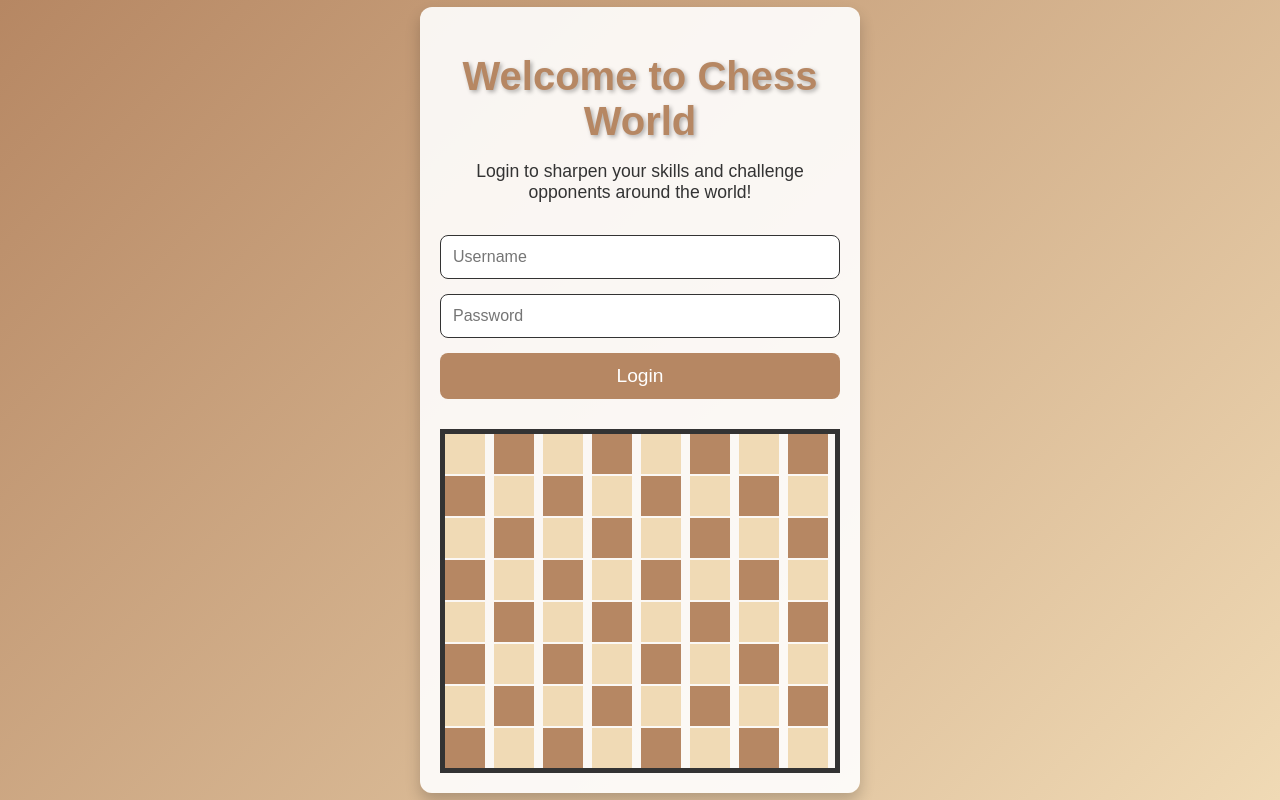
After one commit to PaoloWalsh/ChessBot, a PHP site: page /html/login.html in a window 1280 px wide. The commit adds this page. Run offline with PHP 8.4, Linux system fonts and the light colour scheme.

Commit message:
aggiunto un pò di stile e pagina login statica

```diff
--- /dev/null
+++ b/css/login.css
@@ -0,0 +1,124 @@
+:root {
+    --dark-square: rgb(182, 135, 99);
+    --light-square: rgb(240, 218, 181);
+    --primary-color: #333;
+    --accent-color: #f0a500;
+    --text-light: #fff;
+    --background: linear-gradient(135deg, var(--dark-square), var(--light-square));
+  }
+
+  body {
+    margin: 0;
+    padding: 0;
+    font-family: 'Arial', sans-serif;
+    background: var(--background);
+    color: var(--primary-color);
+    display: flex;
+    justify-content: center;
+    align-items: center;
+    height: 100vh;
+    overflow: hidden;
+  }
+
+  .container {
+    background: rgba(255, 255, 255, 0.9);
+    box-shadow: 0 8px 15px rgba(0, 0, 0, 0.2);
+    border-radius: 12px;
+    padding: 20px;
+    max-width: 400px;
+    width: 100%;
+    text-align: center;
+    animation: fadeIn 1s ease-in-out;
+  }
+
+  h1 {
+    font-size: 2.5rem;
+    color: var(--dark-square);
+    margin-bottom: 1rem;
+    text-shadow: 2px 2px 4px rgba(0, 0, 0, 0.3);
+  }
+
+  p {
+    font-size: 1.1rem;
+    margin-bottom: 2rem;
+  }
+
+  .login-form {
+    display: flex;
+    flex-direction: column;
+    gap: 15px;
+  }
+
+  input[type="text"],
+  input[type="password"] {
+    padding: 12px;
+    border-radius: 8px;
+    border: 1px solid var(--primary-color);
+    font-size: 1rem;
+    transition: border-color 0.3s;
+  }
+
+  input[type="text"]:focus,
+  input[type="password"]:focus {
+    outline: none;
+    border-color: var(--dark-square);
+  }
+
+  .login-btn {
+    background: var(--dark-square);
+    color: var(--text-light);
+    padding: 12px;
+    border: none;
+    border-radius: 8px;
+    font-size: 1.2rem;
+    cursor: pointer;
+    transition: background 0.3s, transform 0.2s;
+  }
+
+  .login-btn:hover {
+    background: var(--light-square);
+    color: var(--primary-color);
+    transform: scale(1.05);
+  }
+
+  .login-btn:active {
+    transform: scale(0.98);
+  }
+
+  .chessboard {
+    display: grid;
+    grid-template-columns: repeat(8, 1fr);
+    gap: 2px;
+    margin-top: 30px;
+    border: 5px solid var(--primary-color);
+  }
+
+  .chess-square {
+    width: 40px;
+    height: 40px;
+    display: flex;
+    justify-content: center;
+    align-items: center;
+    font-size: 1.2rem;
+    font-weight: bold;
+    color: rgba(0, 0, 0, 0.1);
+  }
+
+  .dark {
+    background-color: var(--dark-square);
+  }
+
+  .light {
+    background-color: var(--light-square);
+  }
+
+  @keyframes fadeIn {
+    from {
+      opacity: 0;
+      transform: translateY(30px);
+    }
+    to {
+      opacity: 1;
+      transform: translateY(0);
+    }
+  }
--- /dev/null
+++ b/html/login.html
@@ -0,0 +1,68 @@
+<!DOCTYPE html>
+<html lang="en">
+<head>
+  <meta charset="UTF-8">
+  <meta name="viewport" content="width=device-width, initial-scale=1.0">
+  <title>Chess Landing Page</title>
+  <link rel="stylesheet" href="../css/login.css">
+  <!-- <link rel="stylesheet" href="../css/header.css"> -->
+</head>
+<body>
+    <!-- <header>
+        <div>
+            <a href="html/login.html">
+                <img src="img/png/white_knight.png" alt="logo">
+            </a>
+        </div>
+        <nav class="header-nav">
+            <ul class="primary-navigation">
+                <li><a href="#">Home</a></li>
+                <li><a href="#">Game</a></li>
+                <li><a href="#">Classifiche</a></li>
+                <li><a href="#">Boh</a></li>
+            </ul>
+        </nav>
+    </header> -->
+  <div class="container">
+    <h1>Welcome to Chess World</h1>
+    <p>Login to sharpen your skills and challenge opponents around the world!</p>
+
+    <form class="login-form" onsubmit="login(event)">
+      <input type="text" id="username" placeholder="Username" required>
+      <input type="password" id="password" placeholder="Password" required>
+      <button type="submit" class="login-btn">Login</button>
+    </form>
+
+    <!-- Chessboard for decoration -->
+    <div class="chessboard">
+      <!-- Generate chessboard squares -->
+      <script>
+        const board = document.querySelector('.chessboard');
+        for (let row = 0; row < 8; row++) {
+          for (let col = 0; col < 8; col++) {
+            const square = document.createElement('div');
+            square.classList.add('chess-square');
+            if ((row + col) % 2 === 0) {
+              square.classList.add('light');
+            } else {
+              square.classList.add('dark');
+            }
+            board.appendChild(square);
+          }
+        }
+
+        function login(event) {
+          event.preventDefault();
+          const username = document.getElementById('username').value;
+          const password = document.getElementById('password').value;
+          if (username === 'admin' && password === 'chessmaster') {
+            alert(`Welcome ${username}!`);
+          } else {
+            alert('Invalid credentials!');
+          }
+        }
+      </script>
+    </div>
+  </div>
+</body>
+</html>
--- a/js/script.js
+++ b/js/script.js
@@ -646,7 +646,6 @@ function validate_move (dest_element, start_row, start_col, id, makingMove, capt
             }
         }
         return true;
-
     }
 
     //knights
```
Also changed, not shown: css/header.css (added, +25 -0 lines), css/style.css (+20 -18 lines), index.html (+21 -5 lines).
